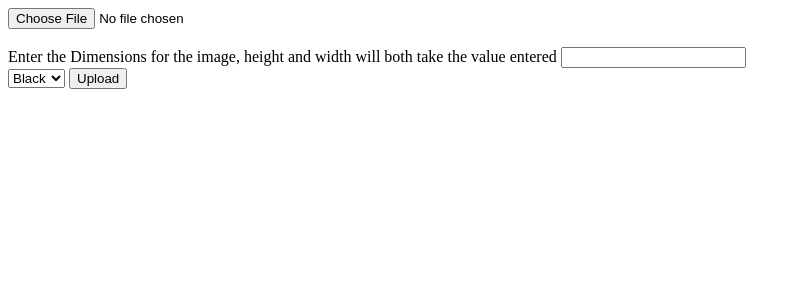
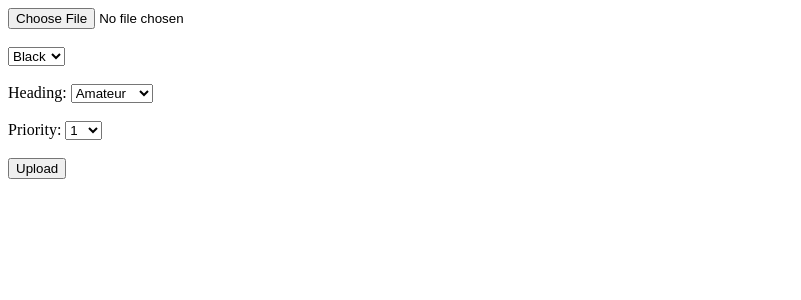
Before and after one commit to suhithr/ImageResizer, a Flask app: template templates/imageform.html in a window 1280 px wide. Shown: the top 300 px of the page, without its empty margins (0-801 px from the left). Run offline with Flask 2, Linux system fonts and the light colour scheme; the template is opened without the code that fills it, so the values that code supplies are empty.

Commit message:
Image data saved in db

```diff
--- a/app.py
+++ b/app.py
@@ -1,5 +1,6 @@
 #!/usr/bin/python
 from flask import Flask, send_from_directory,render_template, url_for, redirect, request
+from flask.ext.sqlalchemy import SQLAlchemy
 from werkzeug import secure_filename
 from PIL import Image
 import PIL
@@ -14,16 +15,24 @@ app.config['UPLOAD_FOLDER'] = UPLOAD_FOLDER
 
 ALLOWED_EXTENSIONS = set(['jpg', 'jpeg', 'png'])
 
+db = SQLAlchemy(app)
+
+#Importing models only after db is created since db is imported to models
+from models import *
+
+#So the user is prevented from uploading files with names like ../../../../myimage.jpg
 def allowed_file(filename):
 	return '.' in filename and filename.rsplit('.',1)[1] in ALLOWED_EXTENSIONS
 
 
-@app.route('/', methods=['GET', 'POST'])
+@app.route('/add', methods=['GET', 'POST'])
 def home():
 	if request.method == 'POST':
 		file = request.files['file']
-		dimensions = int(request.form['dimensions'])
+		dimensions = app.config['DIMENSIONS']
 		selectedBg = request.form['background']
+		heading = request.form['heading']
+		priority = request.form['priority']
 		if file and allowed_file(file.filename):
 			filename = secure_filename(file.filename)
 			f = os.path.join(app.config['UPLOAD_FOLDER'], filename)
@@ -31,28 +40,32 @@ def home():
 			with Image.open(f) as img:
 				origHeight = img.size[1]
 				origWidth = img.size[0]
+				#Resize main image
 				newHeight = int((float(origHeight)*float(dimensions/float(origWidth))))
 				img = img.resize((dimensions, newHeight), PIL.Image.ANTIALIAS)
-				#Resized
 				if selectedBg != "none":
 					if selectedBg == "white":
 						bg = Image.new(img.mode, (dimensions, dimensions),  (255, 255, 255, 255))
 					else:
 						bg = Image.new(img.mode, (dimensions, dimensions), (0,0,0,0))
-					bg.paste(img,(0,0))
+					heightPosition = float(dimensions - newHeight) * 0.5
+					bg.paste(img,(0,int(heightPosition)))
 					newf = os.path.join(app.config['UPLOAD_FOLDER'], filename)
 					bg.save(newf)
 				else:
 					newf = os.path.join(app.config['UPLOAD_FOLDER'], filename)
 					img.save(newf)
+				print newf
+				qry = ImageTable(file.name, heading, priority, newf)
+				db.session.add(qry)
+				db.session.commit()
 			return redirect(url_for('uploaded_file', filename=filename))
 	return render_template('imageform.html')
 
 
 @app.route('/<filename>')
 def uploaded_file(filename):
-	return send_from_directory(app.config['UPLOAD_FOLDER'],
-								filename)
+	return send_from_directory(app.config['UPLOAD_FOLDER'], filename)
 
 if __name__ == '__main__':
 	app.run()
--- a/config.py
+++ b/config.py
@@ -1,8 +1,9 @@
 class BaseConfig(object):
 	DEBUG = False
 	MAX_CONTENT_LENGTH = 16 * 1024 * 1024 * 1024
+	SQLALCHEMY_DATABASE_URI = 'postgresql://postgres:postgres@localhost/imageresizer'
 	ALLOWED_EXTENSIONS = set(['jpg', 'jpeg', 'png'])
-
+	DIMENSIONS = 500
 
 class DevelopmentConfig(BaseConfig):
 	DEBUG=True
--- /dev/null
+++ b/db_create.py
@@ -0,0 +1,5 @@
+from app import db
+from models import *
+
+db.create_all()
+db.session.commit()
--- a/requirements.txt
+++ b/requirements.txt
@@ -1,6 +1,9 @@
 Flask==0.10.1
+Flask-SQLAlchemy==2.0
 itsdangerous==0.24
 Jinja2==2.7.3
 MarkupSafe==0.23
 Pillow==2.9.0
+psycopg2==2.6.1
+SQLAlchemy==1.0.7
 Werkzeug==0.10.4
--- a/templates/imageform.html
+++ b/templates/imageform.html
@@ -8,14 +8,37 @@
 		<input type=file name="file">
 		<br>
 		<br>
-		<label for="dimensions">Enter the Dimensions for the image, height and width will both take the value entered</label>
-		<input type="text" name="dimensions">
-		<br>
 		<select name="background">
 			<option value="black">Black</option>
 			<option value="white">White</option>
 			<option value="none">None</option>
 		</select>
+		<br>
+		<br>
+		<label for="heading">Heading: </label>
+		<select name="heading">
+			<option value="1">Amateur</option>
+			<option value="2">Novice</option>
+			<option value="3">Advanced</option>
+			<option value="4">Expert</option>
+		</select>
+		<br>
+		<br>
+		<label for="priority">Priority:</label>
+		<select name="priority">
+			<option value="1">1</option>
+			<option value="2">2</option>
+			<option value="3">3</option>
+			<option value="4">4</option>
+			<option value="5">5</option>
+			<option value="6">6</option>
+			<option value="7">7</option>
+			<option value="8">8</option>
+			<option value="9">9</option>
+			<option value="10">10</option>
+		</select>
+		<br>
+		<br>
 		<input type=submit value=Upload>
 	</form>
 </body>
```
Also changed, not shown: models.py (added, +22 -0 lines), 1 other file.
